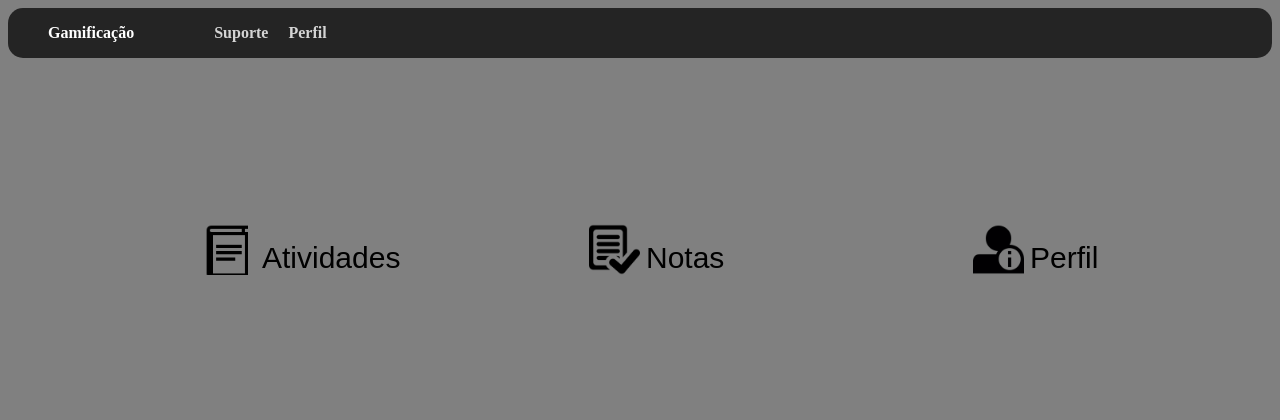
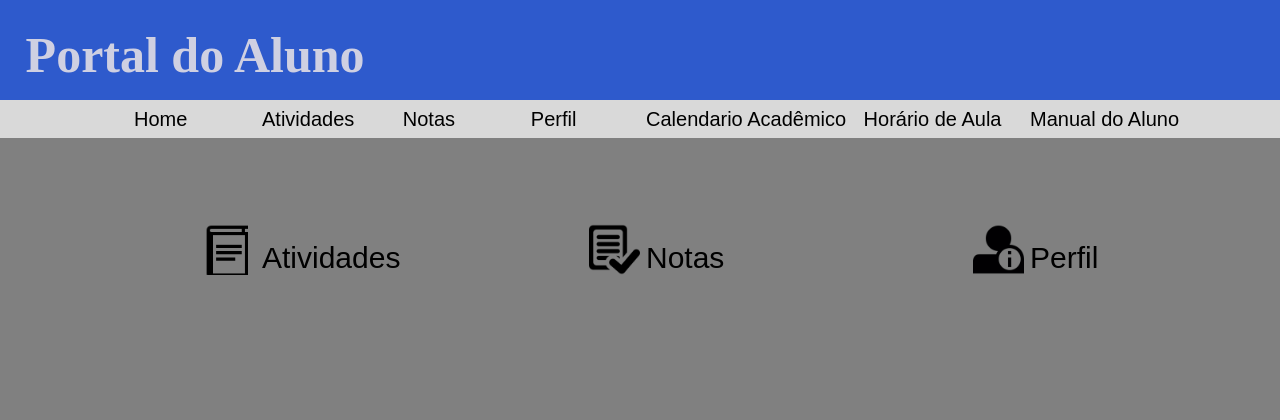
Before and after one commit to logosart/projetohtml, a PHP site: page /home.html in a window 1280 px wide. Shown: the top 420 px of the page. Run offline with PHP 8.4, Linux system fonts and the light colour scheme.

Commit message:
alteração css

```diff
--- a/home.html
+++ b/home.html
@@ -4,23 +4,20 @@
 <head>
     <meta charset="UTF-8">
     <link rel="stylesheet" href="style/home.css" >
-    <title>home</title>
-    <nav class="barra">
+    <title>Portal do Aluno</title>
+    <div class="barra"></div>
+    <a href="home.html"><button class="linkhome">Home</button></a>
+    <a href="atividades.html"><button class="linkatividades">Atividades</button></a>
+    <a href="notas.html"><button class="linknotas">Notas</button></a>
+    <a href="perfil.html"><button class="linkperfil">Perfil</button></a>
+    <a href="calendario.html"><button class="linkcalendario">Calendario Acadêmico</button></a>
+    <a href="horario.html"><button class="linkhorario">Horário de Aula</button></a>
+    <a href="manual.html"><button class="linkmanual">Manual do Aluno</button></a>
 
-        <a href="home.html">Gamificação</a>
-
-        <ul>
-
-           <li>Suporte</li>
-
-           <a href="perfil.html"><li>Perfil</li></a>
-
-        </ul>
-
-    </nav>
 </head>
 <body>
-
+    <div class="cabecalho"></div>
+    <h1 class="titulo2">Portal do Aluno</h1>
     <a href="atividades.html"><button class="btnatividades">Atividades</button></a>
     <img class="imgatividade" src="imgatividade.png"><img>
 
--- a/notas.html
+++ b/notas.html
@@ -9,12 +9,14 @@
 <body class="fundo">
     <div class="background"></div>
     <div class="back"></div>
-    <h1 class="titulo">Notas</h1>
+<h1 class="titulo">Notas</h1>
 <a href="home.html"><button class="linkhome">Home</button></a>
 <a href="atividades.html"><button class="linkatividades">Atividades</button></a>
 <a href="notas.html"><button class="linknotas">Notas</button></a>
 <a href="perfil.html"><button class="linkperfil">Perfil</button></a>
 <a href="calendario.html"><button class="linkcalendario">Calendario Acadêmico</button></a>
+<a href="horario.html"><button class="linkhorario">Horário de Aula</button></a>
+<a href="manual.html"><button class="linkmanual">Manual do Aluno</button></a>
     <table class="table" bgcolor="#FFFFFF" border="1px" width="100%" height="50%">
     <tr height="100px">
         <th class="tbtitulo">Matéria</th>
--- a/style/home.css
+++ b/style/home.css
@@ -3,153 +3,100 @@ body{
     background-color: grey;
 }
 
+
 .barra{
-
-
-        width: 100%;
-
-        display: flex;
-
-        position: relative;
-
-        background-color: rgb(36, 36, 36);
-
-        z-index: 99;
-
+    position: absolute;
+    top: 12.2%;
+    left: 0%;
+    width: 100%;
+    height: 5%;
+    background-color: #D9D9D9;
 
 }
 
-nav li {
-
-    float: left;
-
-    list-style: none;
-
-    margin-left: 20px;
-
-    font-weight: bold;
-    color:rgb(212, 212, 212);
+.linkhome{
+    position: absolute;
+    background-color: transparent;
+    border: 0px;
+    font-size: 20px;
+    top: 13.4%;
+    left: 10%;
 }
 
-nav a {
-
-    color: #fff;
-
-    margin: auto 20px auto 40px;
-
-    text-decoration: none;
-
-    font-weight: bold;
-
+.linkatividades{
+    position: absolute;
+    background-color: transparent;
+    border: 0px;
+    font-size: 20px;
+    top: 13.4%;
+    left: 20%;
 }
 
-nav{
-    border-radius: 15px;
+.linknotas{
+    position: absolute;
+    background-color: transparent;
+    border: 0px;
+    font-size: 20px;
+    top: 13.4%;
+    left: 31%;
 }
 
-.bloco1{
-        font-size: 1.5em;
-
-        position:absolute;
-
-        top: 70%;
-
-        left: 15%;
-
-        transform: translate(-50%,-50%);
-
-        background: white;
-
-        border-radius:10px;
-
-        padding: 100px 60px 10px 20px;
-
-        width: 200px;
-
-        height: 200px;
-
-        color: black;
-
-        box-shadow: 10px -7px 5px rgba(0, 0, 0, 0.205);
-
+.linkperfil{
+    position: absolute;
+    background-color: transparent;
+    border: 0px;
+    font-size: 20px;
+    top: 13.4%;
+    left: 41%;
 }
 
-.bloco2{
-
-    font-size: 1.5em;
-
-    position:absolute;
-
-    top: 70%;
-
-    left: 40%;
-
-    transform: translate(-50%,-50%);
-
-    background: white;
-
-    border-radius:10px;
-
-    padding: 100px 60px 10px 20px;
-
-    width: 200px;
-
-    height: 200px;
-
-    color: black;
-
-    box-shadow: 10px -7px 5px rgba(0, 0, 0, 0.205);
-
-    text-align: left;
-
+.linkcalendario{
+    position: absolute;
+    background-color: transparent;
+    border: 0px;
+    font-size: 20px;
+    top: 13.4%;
+    left: 50%;
 }
 
-.texto1{
+.linkhorario{
+    position: absolute;
+    background-color: transparent;
+    border: 0px;
+    font-size: 20px;
+    top: 13.4%;
+    left: 67%;
+}
 
-    font-family: 'Gill Sans', 'Gill Sans MT', Calibri, 'Trebuchet MS', sans-serif;
-
-    font-size: 19px;
-
-    top:10%;
-
-    background-color:transparent;
-
-    width: 300px;
-
-    margin-top: -50px;
+.linkmanual{
+    position: absolute;
+    background-color: transparent;
+    border: 0px;
+    font-size: 20px;
+    top: 13.4%;
+    left: 80%;
 }
 
 
-
-
-.texto2{
-
-    font-family: 'Gill Sans', 'Gill Sans MT', Calibri, 'Trebuchet MS', sans-serif;
-
-    font-size: 19px;
-
-    top:10%;
-
-    background-color:transparent;
-
-    width: 300px;
-
-    margin-top: -50px;
+.cabecalho{
+    position: absolute;
+    top: 0%;
+    left: 0%;
+    background: #2E5ACC;
+    background-color: #2E5ACC;
+    width: 100%;
+    height: 10%;
+    padding: 10px 0px;
 }
 
-#btnotas {
-    background: fixed;
-    background-color: rgb(0, 0, 0);
-    font-family: Arial, Helvetica, sans-serif;
-    width: 45% !important;
-    font-size:70%;
-    color: white;
-    text-decoration: none;
-    position: fixed;
-    top: 80%;
-    left: 27%;
-    text-align: center;
-    border-radius: 15px;
+.titulo2{
+    position: absolute;
+    top: -1%;
+    left: 2%;
+    height: 10%;
+    text-align: left;
+    font-size: 50px;
+    color: #CFD0E2;
 }
 
 .btnatividades{
```
Also changed, not shown: style/notas.css (+25 -7 lines).
